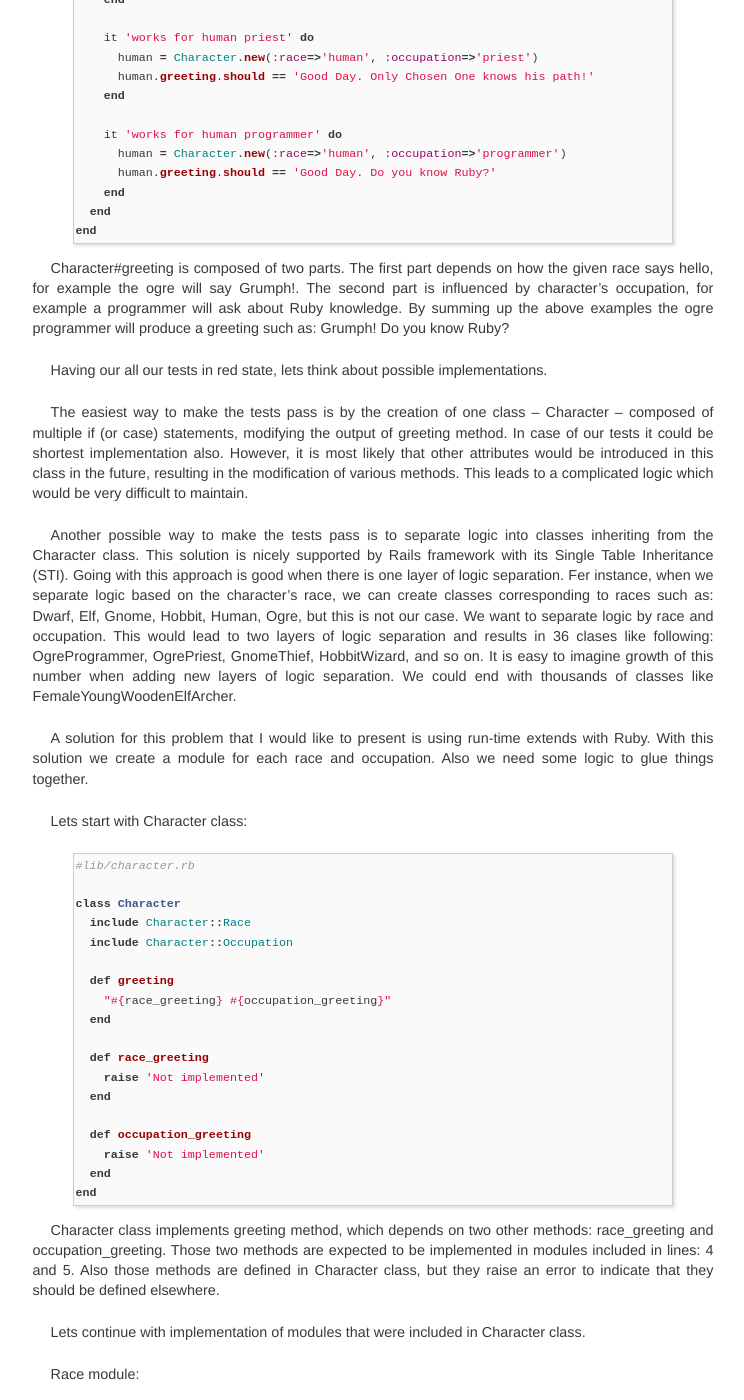
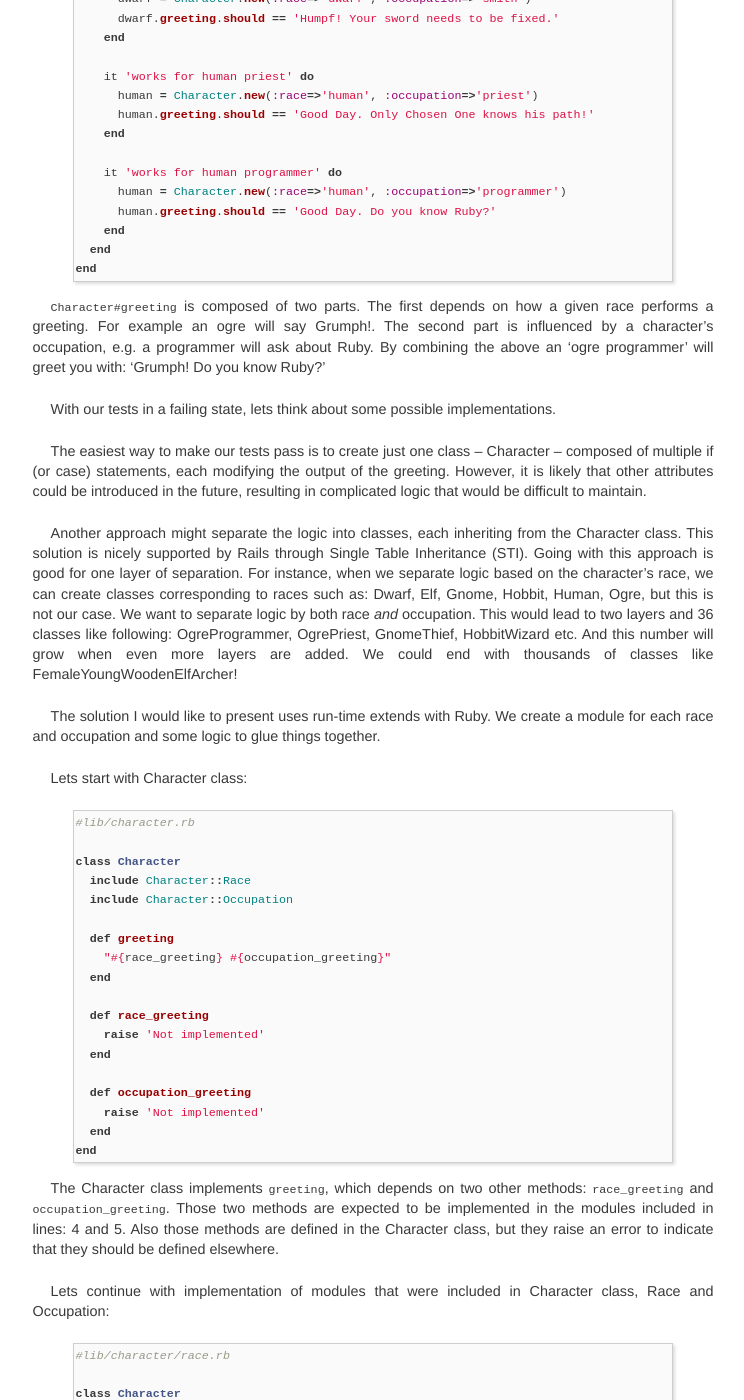
Before and after one commit to HouseTrip/housetrip.github.com, a Jekyll site: the page built from _posts/2013-06-06-runtime-extends-with-ruby.md, in a window 1280 px wide and 1400 px high, scrolled down 1351 px. Shown: the whole window, without its empty margins (267-1011 px from the left). Built offline with Jekyll 4.4.1, drawn with Linux system fonts in a browser that asks for light colours; some of the changed text lies outside the part shown.

Commit message:
fixing up english, improving clarity and removing stuff for simplicity

```diff
--- a/_posts/2013-06-06-runtime-extends-with-ruby.md
+++ b/_posts/2013-06-06-runtime-extends-with-ruby.md
@@ -6,27 +6,22 @@
 author_role: Lead Developer
 author_url: http://github.com/dawid-sklodowski
 author_avatar: http://www.gravatar.com/avatar/073c19a8d1fd30baa6dba34eaa55fe90.png
-summary: Ruby is a dynamic language which supports many ways to organize logic. We can use class inheritance or/and compose our classes by including selected modules (mixins). We can define or undefine methods on the fly. We can even use methods that aren not really defined (using method_missing). Another powerful feature is its ability to extend object with new methods in run-time by including modules to its class or its singleton class (if he/she wants to extend only the one object). To present this design pattern, lets assume that we want to create an application which will entertain our users — an RPG game, where the plot takes place in a fantasy world.
+summary: Ruby is a dynamic language which supports many ways to organise logic. We can use class inheritance or/and compose our classes by including selected modules (mixins). We can define or un-define methods on the fly. We can even use methods that are not really defined (using method_missing).  Using characters in an RPG game as an example, this code walk-through explains a design pattern for extending objects with new methods at run-time.
 ---
-<img src="/images/2013-06-06/ruby.jpg" style="float:left; width: 150px; height: 150px; margin: 3px 20px 10px -9px;"/>
 
-Ruby is a dynamic language which supports many ways to organize logic.
-We can use class inheritance or/and compose our classes by including selected modules (mixins).
-We can define or undefine methods on the fly. We can even use methods that aren't really defined (using method_missing).
-Another powerful feature is its ability to extend object with new methods in run-time by including modules to its class
-or its singleton class (if he/she wants to extend only the one object).
+Ruby is a dynamic language that supports many ways to organise logic. We can use class inheritance or/and compose our classes by including selected modules (mixins).
 
-To present this design pattern, lets assume that we want to create an application which will entertain
-our users — an RPG game, where the plot takes place in a fantasy world.
+<img src="/images/2013-06-06/ruby.jpg" style="float:left; width: 150px; height: 150px; margin: 3px 20px 10px 0px;"/>
 
-For simplicity of this example we will model character class. The player can pick one of the six races:
-dwarf, elf, gnome, hobbit, human or ogre. Then the player must chose their characters occupation including:
-priest, programmer, smith, thief, warrior or wizard.
+We can define or un-define methods on the fly. We can even use methods that aren't really defined (using method_missing). Another powerful feature is the ability to extend an object with new methods at run-time, by including modules in the class or singleton class (if you want to extend only one instance).
 
-Our character class is going to have a public method: greeting, where results will vary depending on character's
-race and occupation. Lets start with rspec test, to illustrate our needs.
+To present this design pattern, lets assume that we want to create an application which will entertain our users — an RPG game, where the plot takes place in a fantasy world.
 
-{% highlight ruby%}
+For simplicity we will model a character class. The player can pick one of six different races: dwarf, elf, gnome, hobbit, human or ogre. And they must chose their characters occupation from: priest, programmer, smith, thief, warrior or wizard.
+
+Our base character class is going to have a public method: greeting, where the output will depend on a character's race and occupation. To illustrate this, lets start with a test:
+
+{% highlight ruby %}
 #spec/character_spec.rb
 
 require 'spec_helper'
@@ -72,15 +67,15 @@
 end
 {% endhighlight %}
 
-Character#greeting is composed of two parts. The first part depends on how the given race says hello, for example the ogre will say Grumph!. The second part is influenced by character's occupation, for example a programmer will ask about Ruby knowledge. By summing up the above examples the ogre programmer will produce a greeting such as: Grumph! Do you know Ruby?
+`Character#greeting` is composed of two parts. The first depends on how a given race performs a greeting.  For example an ogre will say Grumph!. The second part is influenced by a character's occupation, e.g. a programmer will ask about Ruby. By combining the above an 'ogre programmer' will greet you with: 'Grumph! Do you know Ruby?'
 
-Having our all our tests in red state, lets think about possible implementations.
+With our tests in a failing state, lets think about some possible implementations.
 
-The easiest way to make the tests pass is by the creation of one class – Character – composed of multiple if (or case) statements, modifying the output of greeting method. In case of our tests it could be shortest implementation also. However, it is most likely that other attributes would be introduced in this class in the future, resulting in the modification of various methods. This leads to a complicated logic which would be very difficult to maintain.
+The easiest way to make our tests pass is to create just one class – Character – composed of multiple if (or case) statements, each modifying the output of the greeting.  However, it is likely that other attributes could be introduced in the future, resulting in complicated logic that would be difficult to maintain.
 
-Another possible way to make the tests pass is to separate logic into classes inheriting from the Character class. This solution is nicely supported by Rails framework with its Single Table Inheritance (STI). Going with this approach is good when there is one layer of logic separation. Fer instance, when we separate logic based on the character's race, we can create classes corresponding to races such as: Dwarf, Elf, Gnome, Hobbit, Human, Ogre, but this is not our case. We want to separate logic by race and occupation. This would lead to two layers of logic separation and results in 36 clases like following: OgreProgrammer, OgrePriest, GnomeThief, HobbitWizard, and so on. It is easy to imagine growth of this number when adding new layers of logic separation. We could end with thousands of classes like FemaleYoungWoodenElfArcher.
+Another approach might separate the logic into classes, each inheriting from the Character class. This solution is nicely supported by Rails through Single Table Inheritance (STI). Going with this approach is good for one layer of separation. For instance, when we separate logic based on the character's race, we can create classes corresponding to races such as: Dwarf, Elf, Gnome, Hobbit, Human, Ogre, but this is not our case. We want to separate logic by both race _and_ occupation. This would lead to two layers and 36 classes like following: OgreProgrammer, OgrePriest, GnomeThief, HobbitWizard etc. And this number will grow when even more layers are added. We could end with thousands of classes like FemaleYoungWoodenElfArcher!
 
-A solution for this problem that I would like to present is using run-time extends with Ruby. With this solution we create a module for each race and occupation. Also we need some logic to glue things together.
+The solution I would like to present uses run-time extends with Ruby. We create a module for each race and occupation and some logic to glue things together.
 
 Lets start with Character class:
 
@@ -105,11 +100,9 @@
 end
 {% endhighlight %}
 
-Character class implements greeting method, which depends on two other methods: race_greeting and occupation_greeting. Those two methods are expected to be implemented in modules included in lines: 4 and 5. Also those methods are defined in Character class, but they raise an error to indicate that they should be defined elsewhere.
+The Character class implements `greeting`, which depends on two other methods: `race_greeting` and `occupation_greeting`. Those two methods are expected to be implemented in the modules included in lines: 4 and 5. Also those methods are defined in the Character class, but they raise an error to indicate that they should be defined elsewhere.
 
-Lets continue with implementation of modules that were included in Character class.
-
-Race module:
+Lets continue with implementation of modules that were included in Character class, Race and Occupation:
 
 {% highlight ruby %}
 #lib/character/race.rb
@@ -134,11 +127,8 @@
     end
   end
 end
-{% endhighlight %}
 
-Occupation module:
 
-{% highlight ruby %}
 #lib/character/occupation.rb
 
 class Character
@@ -163,21 +153,14 @@
 end
 {% endhighlight %}
 
-Those two modules look similar and surely can be refactored, but we will examine that later. For now we will closely examine the Occupation module. First line of initialize method sets instance variable @occupation to hold occupation of character. Second line calls include_occupation method, which includes chosen occupation module to object's singleton class (this means that this module is available only for this particular object, but not for all Character's objects). Described method depends on other method — occupation_module, which returns Module that is going to be included. It uses ActiveSupport's constantize for that (constantize makes constant out of string).
+Those two modules look similar and can be refactored, but we will examine that later. For now take a look at the Occupation module.
 
-Last line of initialize method:
+The initialize method sets an instance variable @occupation and then calls `include_occupation`, which includes the chosen occupation to the object's singleton class (this means that this module is available only for this object, not for all Character's objects). The `occupation_module` method returns the module to be included (using ActiveSupport's constantize).
 
-{% highlight ruby %}
-super if defined? super
-{% endhighlight %}
+Finally the super call in the `initialize` method calls initialize in any other module/class through inheritance. This is important, because it calls not only the `initialize` method of Character class, but it also `initialize` defined in all modules, which had been included before the described one was included. It assures that both: `initialize` defined in the Race module and in the Occupation module are both called.  The Race module works in the same way.
 
-calls initialize method that is defined in any other module/class, which is higher in inheritance line. This is important, because it calls not only initialize method of Character‘s class, but it also calls initialize methods defined in all modules, which had been included before the described one was included. It assures that both: initialize defined in Race module and initialize defined in Occupation module would be called.
+The last thing we need to implement are the modules for each race and occupation. Since they are quite similar, I’m only going to list two here:
 
-Race module is analogous to Occupation module, so we can skip its examination.
-
-The last thing we need to implement is modules for particular races and occupations. Since all of the modules are quite similar, I’m only going to list here two of each kind:
-
-Ogre module:
 {% highlight ruby %}
 #lib/character/race/ogre.rb
 
@@ -190,10 +173,8 @@
     end
   end
 end
-{% endhighlight %}
 
-Human module:
-{% highlight ruby %}
+
 #lib/character/race/human.rb
 
 class Character
@@ -205,10 +186,6 @@
     end
   end
 end
-{% endhighlight %}
-
-Programmer module:
-{% highlight ruby %}
 
 #lib/character/occupation/programmer.rb
 
@@ -221,10 +198,7 @@
     end
   end
 end
-{% endhighlight %}
 
-Wizard module:
-{% highlight ruby %}
 
 #lib/character/occupation/wizard.rb
 
@@ -239,10 +213,9 @@
 end
 {% endhighlight %}
 
-Implementing all required modules makes our tests pass. However we need to require ActiveSupport in Character‘s class by adding those lines at the begging:
+Implementing all required modules and requiring ActiveSupport in the Character class, makes our tests pass.
 
 {% highlight ruby %}
-
 #lib/character.rb
 
 require 'rubygems'
@@ -250,11 +223,11 @@
 {% endhighlight %}
 
 
-Changing existing objects in runtime
+Changing existing objects at runtime
 ------------------------------------
 
-So far we’ve implemented a structure that allows us to set character’s race and occupation at the time of the objects creation, using the new method.
-However, this doesn’t fulfil our needs, because we need to be able to change the existing character’s occupation and race (this is some kind of magic) in run-time. This can be easily achieved by improving our modules. However lets write some tests first:
+So far we’ve implemented a structure that allows us to set character’s race and occupation at object creation, using the new method.
+However, this doesn’t fulfil our need, we need to be able to change the existing character’s occupation and race (this is some kind of magic) at run-time. This can be easily achieved by improving our modules. Lets write some tests first:
 
 {% highlight ruby %}
 
@@ -276,6 +249,7 @@
       character.occupation.should == 'smith'
     end
   end
+
   describe '#greeting' do
     #Some code removed for clarity
     it 'works for hobbit priest who was dwarf thief' do
@@ -288,7 +262,7 @@
 end
 {% endhighlight %}
 
-To make this pass we need to add two methods to Character and Occupation class:
+To make this pass we need to add two methods to the Character and Occupation classes:
 
 {% highlight ruby %}
 
@@ -311,7 +285,9 @@
 end
 {% endhighlight %}
 
-First method is called upon when the module is included in other module or class (parent class/module is being held by variable base). This is Character class in our case. Only line of this method sets attribute reader for race variable on Character class. Second method is attribute writer, which assigns value to object’s instance variable, and then it includes appropriate race module.
+The first method is called when the module is included in another module or class (parent class/module is being held by variable base) (this is the Character class in our case). This method just sets an attribute reader for the race variable on the Character class.
+
+The second method is an attribute writer, which assigns the value to an object’s instance variable, and then includes the appropriate race module.
 
 Playing with it even more
 -------------------------
@@ -335,7 +311,7 @@
 end
 {% endhighlight %}
 
-To implement that we need to modify Character class, to let it use race speech modifiers if defined any:
+To implement that we need to modify the Character class again:
 
 {% highlight ruby %}
 
@@ -358,7 +334,7 @@
   #Rest of code omitted for clarity
 {% endhighlight %}
 
-This listing says that if there is race_modifier implemented in race_module then it should be used, otherwise unmodified clean_greeting should be returned. Last thing we need to do is to implement this race_modifier in Gnome module:
+So now, if `race_modifier` has been implemented in `race_module` then it should be used, otherwise an unmodified `clean_greeting` will be returned. Finally we implement this `race_modifier` in the Gnome module:
 
 {% highlight ruby %}
 
@@ -367,23 +343,26 @@
 class Character
   module Race
     module Gnome
+
       def race_greeting
         'Guten Tag.'
       end
+
       def self.race_modifier(value)
         value.split(' ').map(&:capitalize).join
       end
+
     end
   end
 end
 {% endhighlight %}
 
-This simple example of speech modification for gnomes illustrates how easily and cleanly logic can be extended when run-time extends design pattern is being used.
+This simple example of speech modification for gnomes illustrates how easily and cleanly logic can be extended using this run-time extends design pattern.
 
 Some refactoring
 ----------------
 
-So far we have a very evident code duplication. Race and Occupation modules looks almost the same. We can address this issue by creation of module named Common which will be included in Race and Occupation class as follows:
+So far we have a lot of code duplication. The Race and Occupation modules look almost identical. We can address by creating a Common module to be included in a Race and Occupation class:
 
 {% highlight ruby %}
 #lib/character/race.rb
@@ -394,8 +373,6 @@
   end
 end
 
-
-
 #lib/character/occupation.rb
 
 class Character
@@ -403,8 +380,6 @@
     include Common
   end
 end
-
-
 
 #lib/character/common.rb
 
@@ -438,7 +413,7 @@
 end
 {% endhighlight %}
 
-This code uses included hook to read name of including module and then, having that name (race or occupation), set reader for attribute named with that name and define methods (using class_eval), which definitions needs this name upfront.
+This code uses the `included` hook to read the name of the including module and then, set a reader for the attribute (with that name) and define its methods (using class_eval).
 
 Wrapping up
 -----------
```
